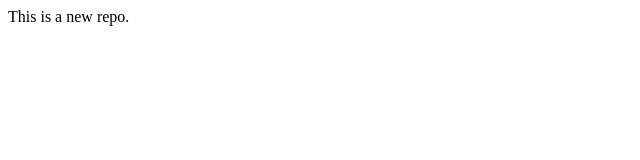
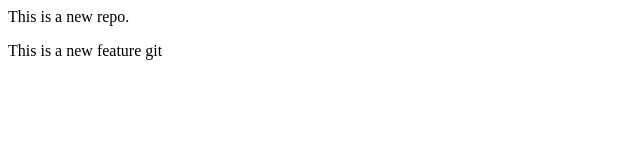
Before and after one commit to Romir-Karna7/localRepo, a plain HTML site: page index.html in a window 1280 px wide. Shown: the whole page, without its empty margins (0-640 px from the left). Drawn offline with Linux system fonts and the light colour scheme.

Commit message:
new branch

```diff
--- a/index.html
+++ b/index.html
@@ -1 +1,2 @@
 <p> This is a new repo. </p>
+<p> This is a new feature git</p>
```
